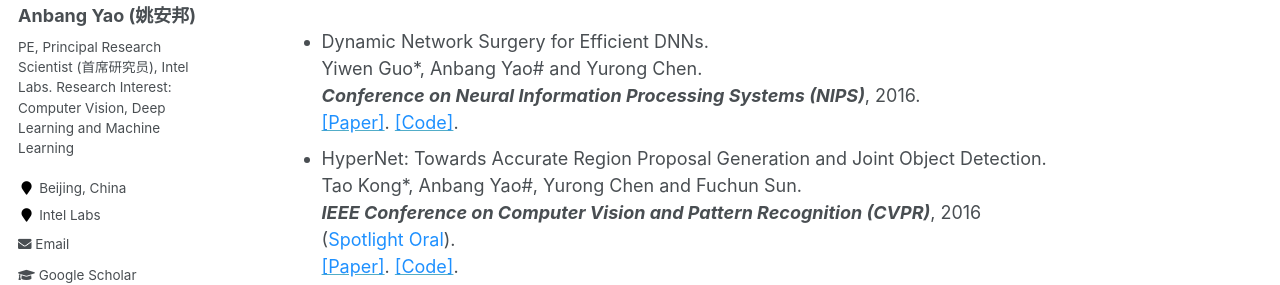
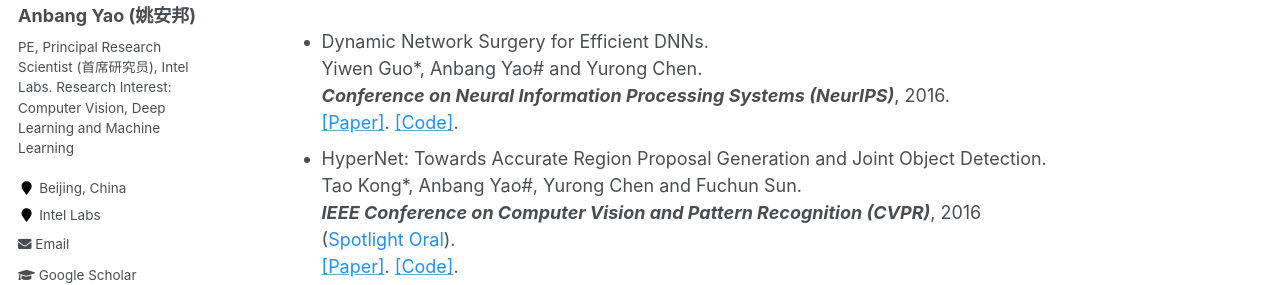
Before and after one commit to YaoAnbang/YaoAnbang.github.io, a Jekyll site: the page built from _pages/about.md, in a window 1280 px wide and 900 px high, scrolled down 4943 px. Shown: the part 175-460 px from the top of the window. Built offline with Jekyll 4.4.1, drawn with Linux system fonts in a browser that asks for light colours.

Commit message:
Update about.md

```diff
--- a/_pages/about.md
+++ b/_pages/about.md
@@ -91,7 +91,7 @@
 
 **2016**
 
-+ Dynamic Network Surgery for Efficient DNNs.<br> Yiwen Guo\*, Anbang Yao\# and Yurong Chen.<br> <em>**Conference on Neural Information Processing Systems (NIPS)**</em>, 2016.<br> [<font color="DodgerBlue">[Paper]</font>](https://papers.nips.cc/paper/2016/file/2823f4797102ce1a1aec05359cc16dd9-Paper.pdf). [<font color="DodgerBlue">[Code]</font>](https://github.com/yiwenguo/Dynamic-Network-Surgery).<br>
++ Dynamic Network Surgery for Efficient DNNs.<br> Yiwen Guo\*, Anbang Yao\# and Yurong Chen.<br> <em>**Conference on Neural Information Processing Systems (NeurIPS)**</em>, 2016.<br> [<font color="DodgerBlue">[Paper]</font>](https://papers.nips.cc/paper/2016/file/2823f4797102ce1a1aec05359cc16dd9-Paper.pdf). [<font color="DodgerBlue">[Code]</font>](https://github.com/yiwenguo/Dynamic-Network-Surgery).<br>
 + HyperNet: Towards Accurate Region Proposal Generation and Joint Object Detection.<br> Tao Kong\*, Anbang Yao\#, Yurong Chen and Fuchun Sun.<br> <em>**IEEE Conference on Computer Vision and Pattern Recognition (CVPR)**</em>, 2016 (<font color="DodgerBlue">Spotlight Oral</font>).<br> [<font color="DodgerBlue">[Paper]</font>](https://openaccess.thecvf.com/content_cvpr_2016/papers/Kong_HyperNet_Towards_Accurate_CVPR_2016_paper.pdf). [<font color="DodgerBlue">[Code]</font>](https://yaoanbang.github.io/).<br>
 + HoloNet: Towards Robust Emotion Recognition in the Wild.<br> Anbang Yao\#\+, Dongqi Cai\+, Ping Hu\+, Shandong Wang\+, Liang Sha\+ and Yurong Chen.<br> <em>**ACM International Conference on Multimodal Interaction (ACM ICMI)**</em>, 2016 (<font color="DodgerBlue">Oral, 1<sup>st</sup> Runner-up of EmotiW-AFEW 2016, out of ~100 Teams</font>).<br> [<font color="DodgerBlue">[Paper]</font>](https://dl.acm.org/doi/10.1145/2993148.2997639). [<font color="DodgerBlue">[EmotiW 2016 Challenge Announcement]</font>](https://sites.google.com/site/emotiw2016/).<br>
 
```
